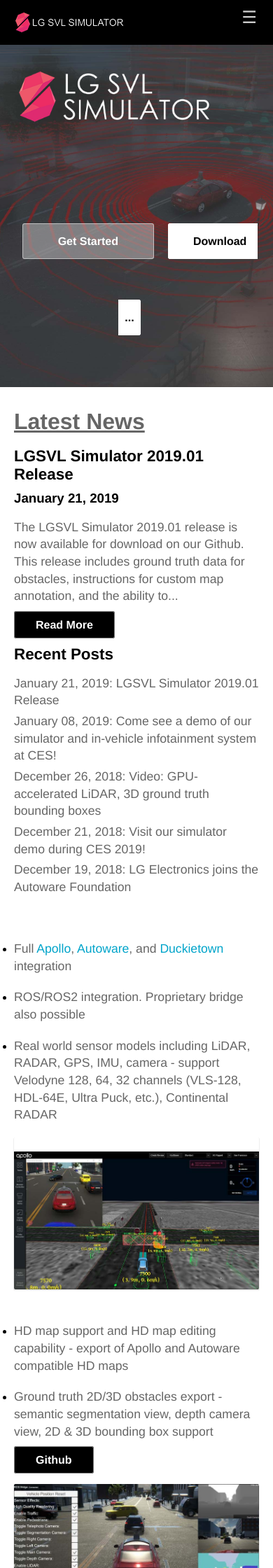
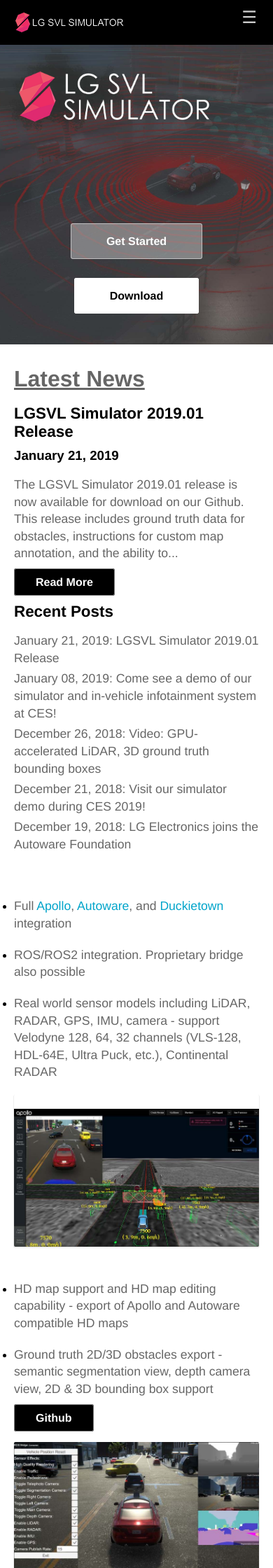
Before and after one commit to lgsvl/lgsvl.github.io, a Jekyll site: the page built from index.html, in a window 390 px wide. Shown: the top 2240 px of the page at 70% size. Built offline with Jekyll 4.4.1, drawn with Linux system fonts in a browser that asks for light colours; comment, search, counter and statistics services are not loaded.

Commit message:
mobile download button

```diff
--- a/_sass/forms.scss
+++ b/_sass/forms.scss
@@ -126,6 +126,15 @@
   display: block;
 }
 
+#desktop {display: block;}
+#mobile {display: none;}
+
+@media screen and (max-width:768px) {
+	#desktop {display:none;}
+	#mobile {display:block;}
+}
+
+
 textarea, input, button, select { font-family: inherit; font-size: inherit; }
 
 input[type=submit] {
--- a/index.html
+++ b/index.html
@@ -29,22 +29,21 @@
 	</div>
 	<div class="buttons-row">
 		<div class="cta button alt" style="box-sizing: border-box;"><a href="/docs/getting-started" target="_blank">Get Started</a></div>
-		<div class="cta button-primary alt" style="padding-right: 0px; ">
+		<div id="desktop" class="cta button-primary alt" style="padding-right: 0px; ">
 			<a id="download-main" target="_blank" data-category="download" data-action="landing-top" href="https://github.com/lgsvl/simulator/releases/latest" style="padding: 16px 15px 16px 35px; box-sizing: border-box; border-top-right-radius: 0px; border-bottom-right-radius: 0px;">Download</a>
 		</div>
-		<div class="cta dropdown" style="padding-left: 0px; box-sizing: border-box;">
+		<div id="desktop" class="cta dropdown" style="padding-left: 0px; box-sizing: border-box;">
 			<div class="cta button-primary alt" style="padding-left: 0px;">
 				<a id="download-main" target="_blank" data-category="download" data-action="landing-top" href="https://github.com/lgsvl/simulator/releases/latest" style="padding: 16px 8px 16px 8px; border-top-left-radius: 0px; border-bottom-left-radius: 0px; border-bottom-right-radius: 3px; border-bottom-right-radius: 3px;">...</a>
 			</div>
-			<!-- <div class="dropbtn" style="border-top-left-radius: 0px; border-bottom-left-radius: 0px">
-				<a href="#" style="font-size:0; color:transparent;"><svg xmlns="http://www.w3.org/2000/svg" viewBox="0 0 24 24" style=""><path d="M 7 10 L 12 15 L 17 10 L 7 10 z"/></svg></a>
-				<img class="dropdown" alt="dropdown arrow" src="/images/sort-down.svg" style="height:20%; width:auto;"/>
-			</div> -->
 			<div class="dropdown-content">
 				<a href="#" id="windows-download">2019.01 (.zip) for Windows</a>
 				<a href="#" id="linux-download">2019.01 (.zip) for Linux</a>
 				<a target="_blank" data-category="download" data-action="all-releases" href="https://github.com/lgsvl/simulator/releases/latest">All releases</a>
 			</div>
+		</div>
+		<div id="mobile" class="cta button-primary alt" style="box-sizing: border-box;">
+			<a id="download-main" target="_blank" data-category="download" data-action="landing-top" href="https://github.com/lgsvl/simulator/releases/latest">Download</a>
 		</div>
 	</div>
 </section>
```
